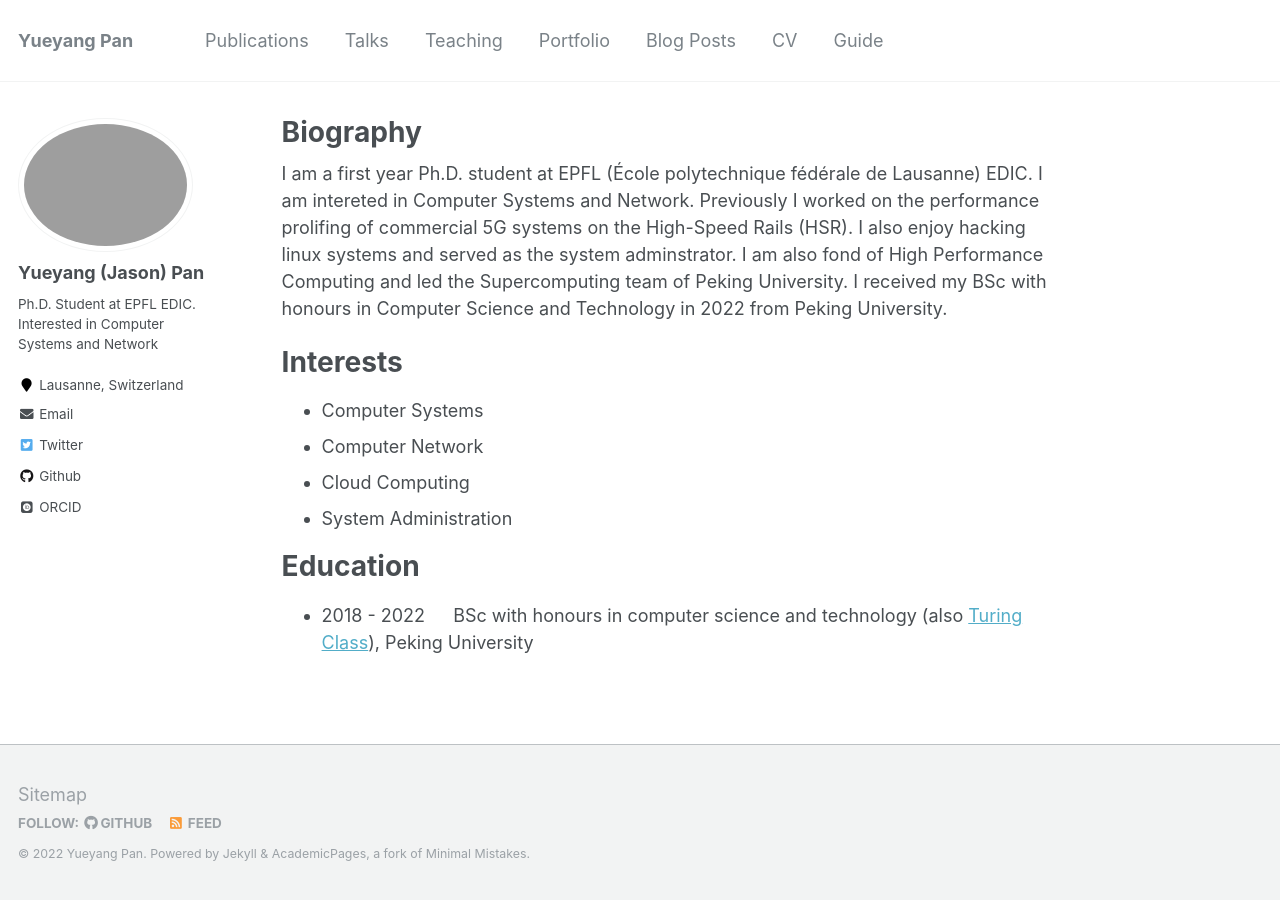
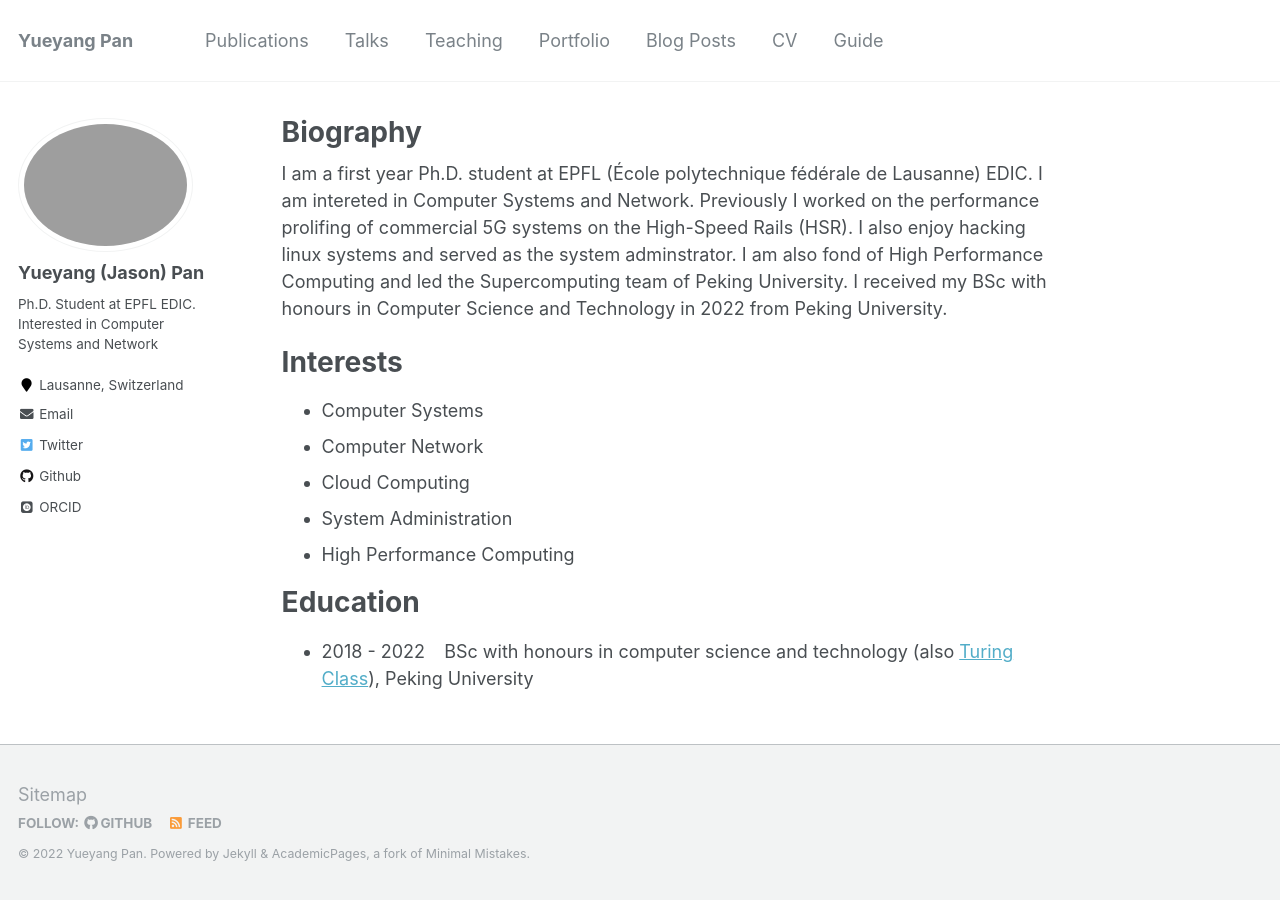
Before and after one commit to PanJason/panjason.github.io, a Jekyll site: the page built from _pages/about.md, in a window 1280 px wide. Built offline with Jekyll 4.4.1, drawn with Linux system fonts in a browser that asks for light colours; some web fonts are replaced.

Commit message:
Modify layout in homepage

```diff
--- a/_pages/about.md
+++ b/_pages/about.md
@@ -16,7 +16,8 @@ Interests
 - Computer Network
 - Cloud Computing
 - System Administration
+- High Performance Computing
 
 Education
 ======
-- 2018 - 2022 &emsp; BSc with honours in computer science and technology (also [Turing Class](https://cfcs.pku.edu.cn/english/research/turing_program/introduction1/index.htm)), Peking University
+- 2018 - 2022 &ensp; BSc with honours in computer science and technology (also [Turing Class](https://cfcs.pku.edu.cn/english/research/turing_program/introduction1/index.htm)), Peking University
```
